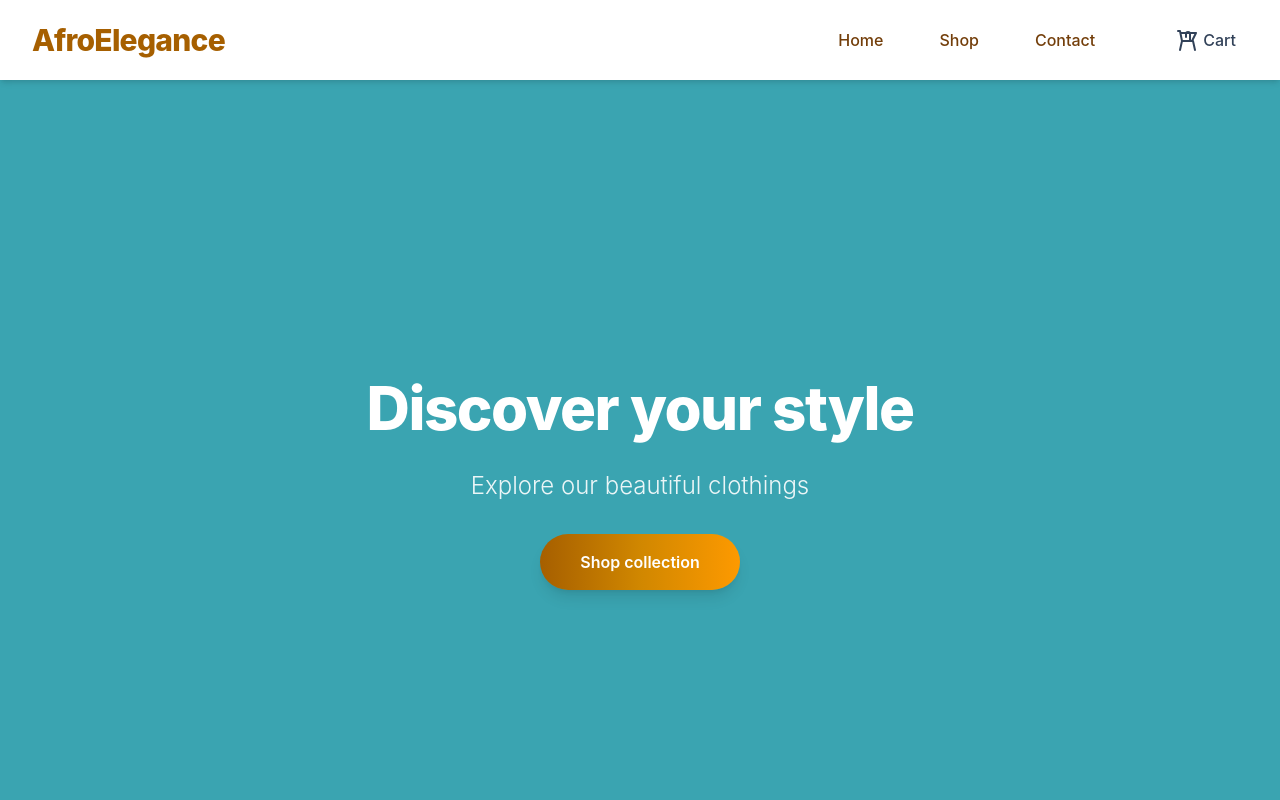
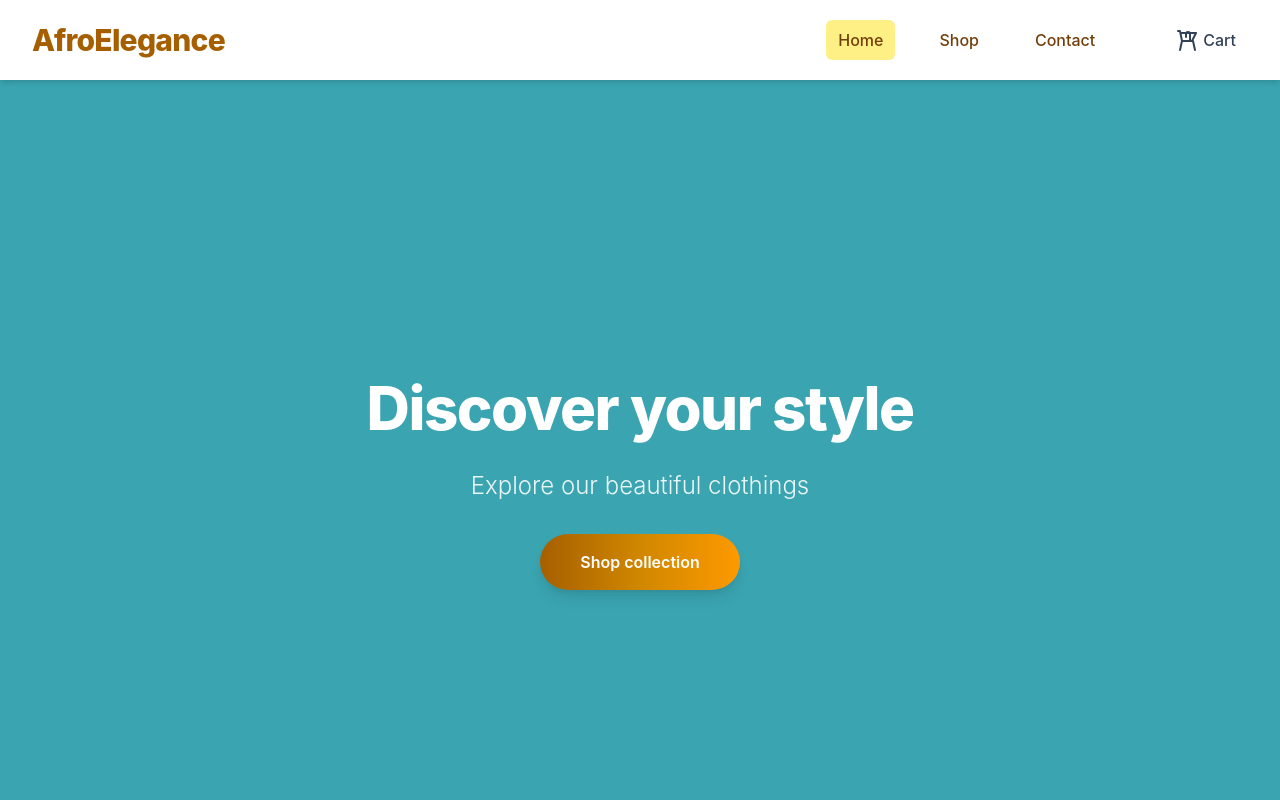
Before and after one commit to KelvinBamfo/AfroElegance, a React (Vite) app: page / in a window 1280 px wide. Shown: the top 800 px of the page. Built offline with nearby package versions, Linux system fonts and the light colour scheme.

Commit message:
Add mobile nav animation

```diff
--- a/src/HomeSection/Header.jsx
+++ b/src/HomeSection/Header.jsx
@@ -1,16 +1,21 @@
-import React, { useState } from "react";
-import { Link } from "react-router-dom";
+import React, { useState, useEffect } from "react";
+import { NavLink } from "react-router-dom";
 
 const navLinks = [
   { name: "Home", href: "/" },
   { name: "Shop", href: "/shop" },
-  { name: "Contact", href: "/Contact" },
+  { name: "Contact", href: "/contact" },
 ];
 
 function Header({ cartCount = 0 }) {
   const [menuOpen, setMenuOpen] = useState(false);
 
   const closeMenu = () => setMenuOpen(false);
+
+  // Lock background scroll when menu is open
+  useEffect(() => {
+    document.body.style.overflow = menuOpen ? "hidden" : "auto";
+  }, [menuOpen]);
 
   return (
     <header className="bg-white shadow-md dark:bg-neutral-900 transition-colors relative z-20">
@@ -19,14 +24,14 @@ function Header({ cartCount = 0 }) {
 
           {/* Logo + Mobile Toggle */}
           <div className="flex items-center justify-between w-full md:w-auto">
-            <Link
+            <NavLink
               to="/"
               aria-label="AfroElegance Home"
               className="text-2xl md:text-3xl font-extrabold tracking-tight font-sans text-yellow-700 dark:text-yellow-400"
               onClick={closeMenu}
             >
               AfroElegance
-            </Link>
+            </NavLink>
 
             {/* Mobile Menu Button */}
             <button
@@ -37,21 +42,11 @@ function Header({ cartCount = 0 }) {
               onClick={() => setMenuOpen((prev) => !prev)}
             >
               {menuOpen ? (
-                <svg
-                  className="w-6 h-6 text-yellow-700 dark:text-yellow-100"
-                  fill="none"
-                  stroke="currentColor"
-                  viewBox="0 0 24 24"
-                >
+                <svg className="w-6 h-6 text-yellow-700 dark:text-yellow-100" fill="none" stroke="currentColor" viewBox="0 0 24 24">
                   <path strokeLinecap="round" strokeLinejoin="round" strokeWidth={2} d="M6 18L18 6M6 6l12 12" />
                 </svg>
               ) : (
-                <svg
-                  className="w-6 h-6 text-yellow-700 dark:text-yellow-100"
-                  fill="none"
-                  stroke="currentColor"
-                  viewBox="0 0 24 24"
-                >
+                <svg className="w-6 h-6 text-yellow-700 dark:text-yellow-100" fill="none" stroke="currentColor" viewBox="0 0 24 24">
                   <path strokeLinecap="round" strokeLinejoin="round" strokeWidth={2} d="M4 6h16M4 12h16M4 18h16" />
                 </svg>
               )}
@@ -61,36 +56,39 @@ function Header({ cartCount = 0 }) {
           {/* Navigation */}
           <nav
             id="mobile-menu"
-            className={`${menuOpen ? "block" : "hidden"} md:block w-full md:w-auto relative z-30`}
+            className={`fixed top-0 left-0 h-full w-64 bg-white dark:bg-neutral-900 transform ${
+              menuOpen ? "translate-x-0" : "-translate-x-full"
+            } transition-transform duration-300 ease-in-out md:relative md:translate-x-0 md:w-auto md:h-auto md:bg-transparent z-30`}
             aria-label="Main navigation"
           >
-            <ul className="flex flex-col md:flex-row md:items-center mt-4 md:mt-0 space-y-3 md:space-y-0 md:space-x-8 text-base font-medium">
+            <ul className="flex flex-col md:flex-row md:items-center mt-20 md:mt-0 space-y-6 md:space-y-0 md:space-x-8 text-base font-medium px-6 md:px-0">
 
               {navLinks.map((link) => (
                 <li key={link.name}>
-                  <Link
+                  <NavLink
                     to={link.href}
                     onClick={closeMenu}
-                    className="block px-3 py-2 rounded-md text-yellow-900 dark:text-yellow-400 hover:bg-yellow-200 hover:text-yellow-900 dark:hover:bg-yellow-200 dark:hover:text-white transition-colors"
+                    className={({ isActive }) =>
+                      `block px-3 py-2 rounded-md transition-colors ${
+                        isActive
+                          ? "bg-yellow-200 text-yellow-900"
+                          : "text-yellow-900 dark:text-yellow-400 hover:bg-yellow-200 hover:text-yellow-900 dark:hover:bg-yellow-200 dark:hover:text-white"
+                      }`
+                    }
                   >
                     {link.name}
-                  </Link>
+                  </NavLink>
                 </li>
               ))}
 
               {/* Cart */}
               <li className="md:ml-6">
-                <Link
-                  to="/Cart"
+                <NavLink
+                  to="/cart"
                   onClick={closeMenu}
                   className="relative flex items-center px-3 py-2 rounded-md text-slate-700 dark:text-slate-100 hover:bg-yellow-50 hover:text-yellow-800 dark:hover:bg-yellow-900 dark:hover:text-yellow-200 transition-colors"
                 >
-                  <svg
-                    className="w-6 h-6 mr-1"
-                    fill="none"
-                    stroke="currentColor"
-                    viewBox="0 0 24 24"
-                  >
+                  <svg className="w-6 h-6 mr-1" fill="none" stroke="currentColor" viewBox="0 0 24 24">
                     <path strokeLinecap="round" strokeLinejoin="round" strokeWidth={2}
                       d="M3 3h2l.4 2M7 13h10l4-8H5.4M7 13L5.4 5M7 13l-2 9m13-9l2 9m-5-9V6a2 2 0 10-4 0v3"
                     />
@@ -101,7 +99,7 @@ function Header({ cartCount = 0 }) {
                       {cartCount}
                     </span>
                   )}
-                </Link>
+                </NavLink>
               </li>
 
             </ul>
@@ -112,7 +110,7 @@ function Header({ cartCount = 0 }) {
       {/* Mobile Overlay */}
       {menuOpen && (
         <div
-          className="fixed inset-0 bg-black/20 md:hidden z-10"
+          className="fixed inset-0 bg-black/40 transition-opacity duration-300 md:hidden z-20"
           onClick={closeMenu}
         />
       )}
```
